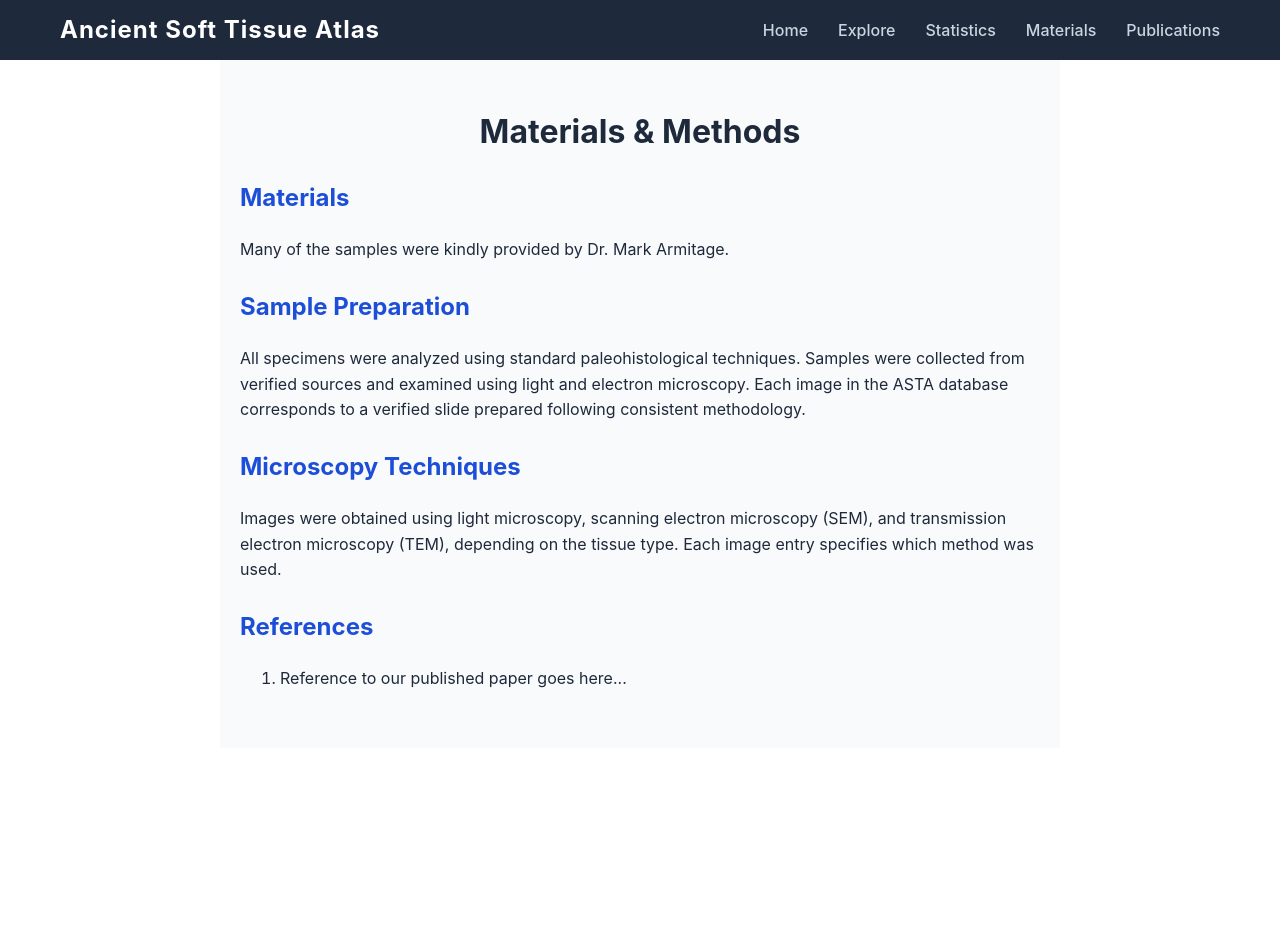
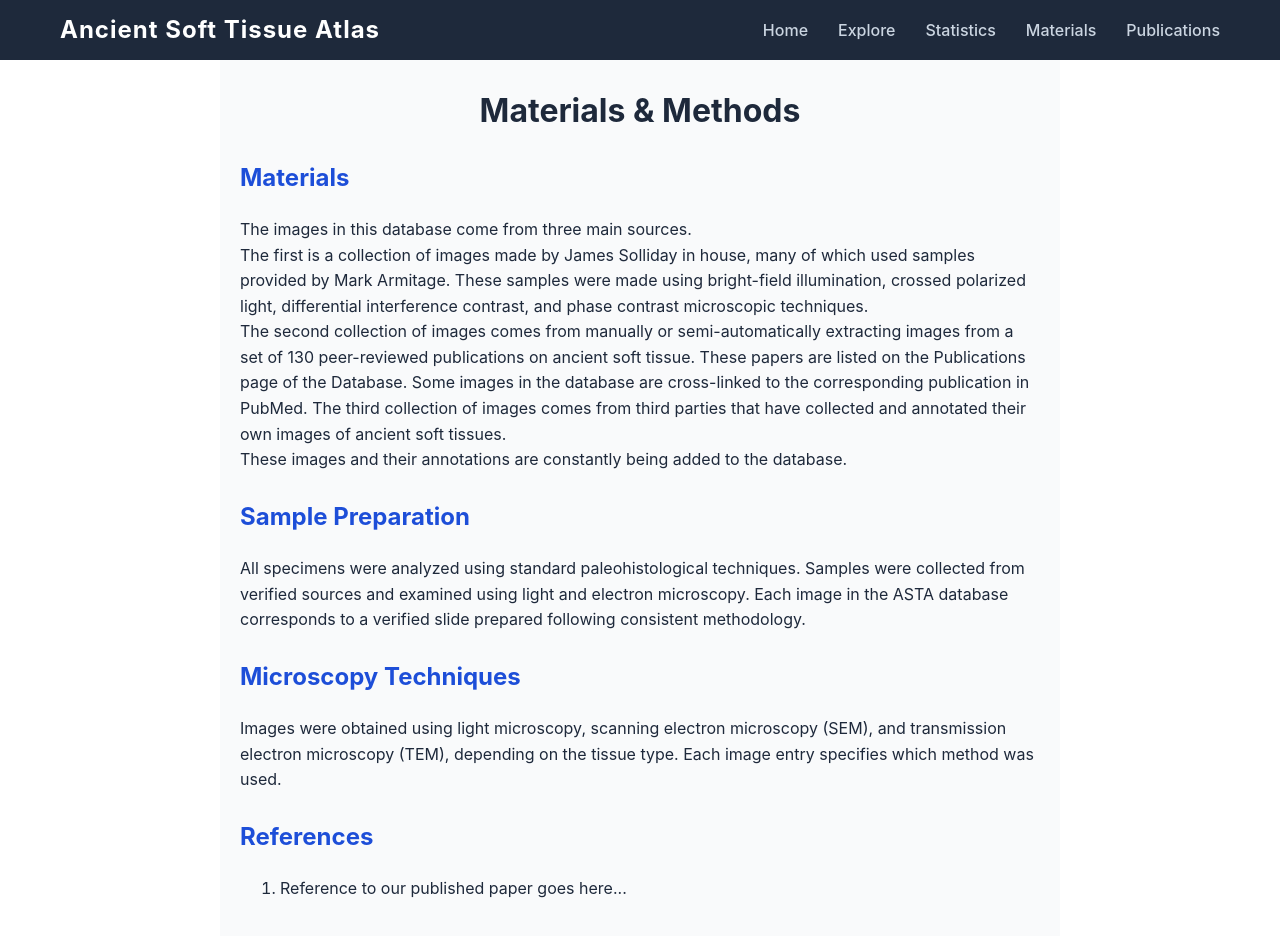
Before and after one commit to Ozzie-rivera/ancient-soft-tissue-atlas, a React (Vite) app: page /materials in a window 1280 px wide. Shown: the top 936 px of the page. Before the commit the page ends 800 px from the top, so only its background shows below. Built offline with nearby package versions, Linux system fonts and the light colour scheme.

Commit message:
Materials
Updated materials page a little bit 260218

```diff
--- a/src/pages/Materials.jsx
+++ b/src/pages/Materials.jsx
@@ -6,7 +6,12 @@ function Materials() {
             <h1>Materials & Methods</h1>
             <section>
                 <h2>Materials</h2>
-                <p>Many of the samples were kindly provided by Dr. Mark Armitage.</p>
+                <p>The images in this database come from three main sources.<br/>
+                    The first is a collection of images made by James Solliday in house, many of which used samples provided by Mark Armitage. These samples were made using bright-field illumination, crossed polarized light, differential interference contrast, and phase contrast microscopic techniques.<br/>
+                    The second collection of images comes from manually or semi-automatically extracting images from a set of 130 peer-reviewed publications on ancient soft tissue. These papers are listed on the Publications page of the Database. Some images in the database are cross-linked to the corresponding publication in PubMed.
+                    The third collection of images comes from third parties that have collected and annotated their own images of ancient soft tissues.<br/>
+                    These images and their annotations are constantly being added to the database.
+                </p>
             </section>
 
             <section>
```
